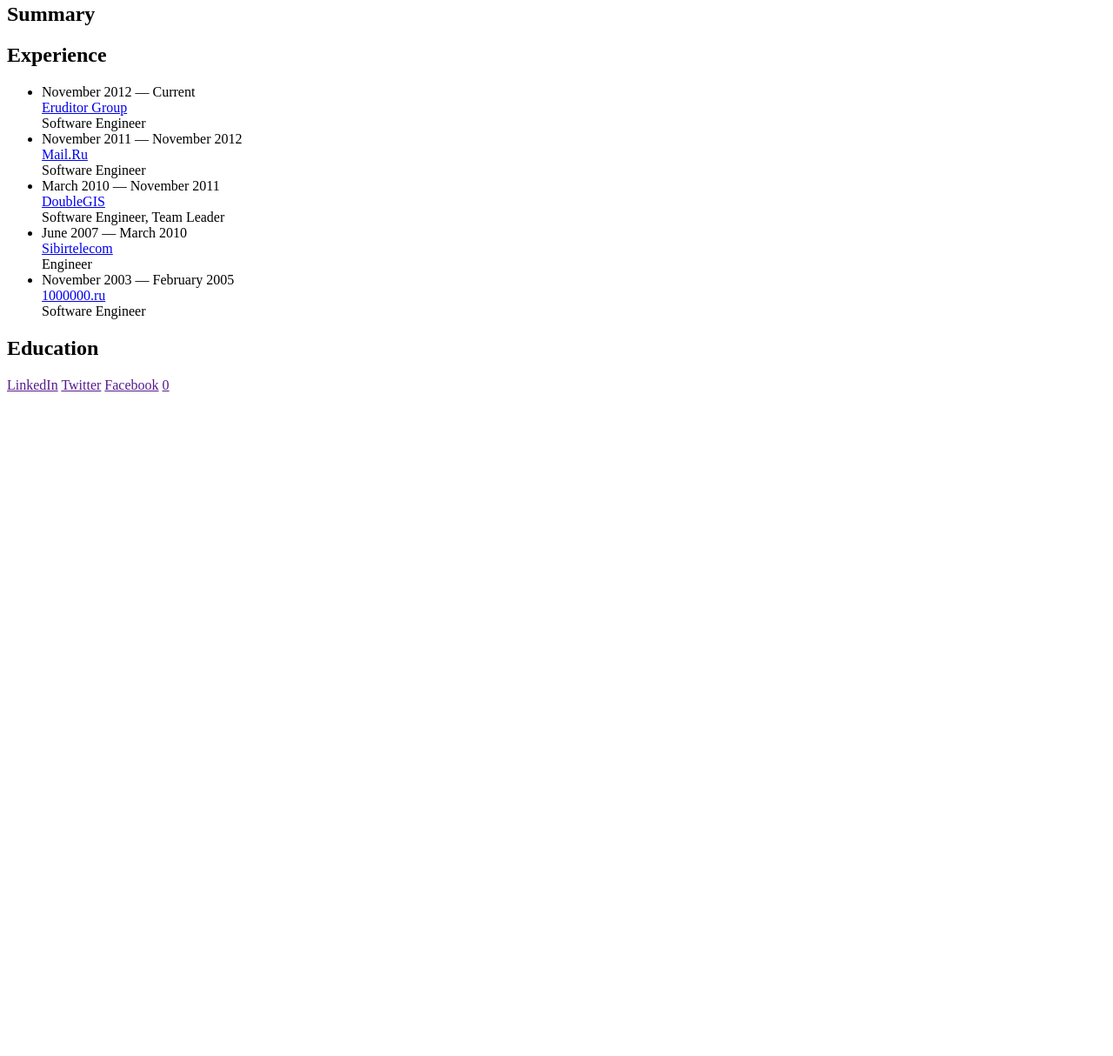
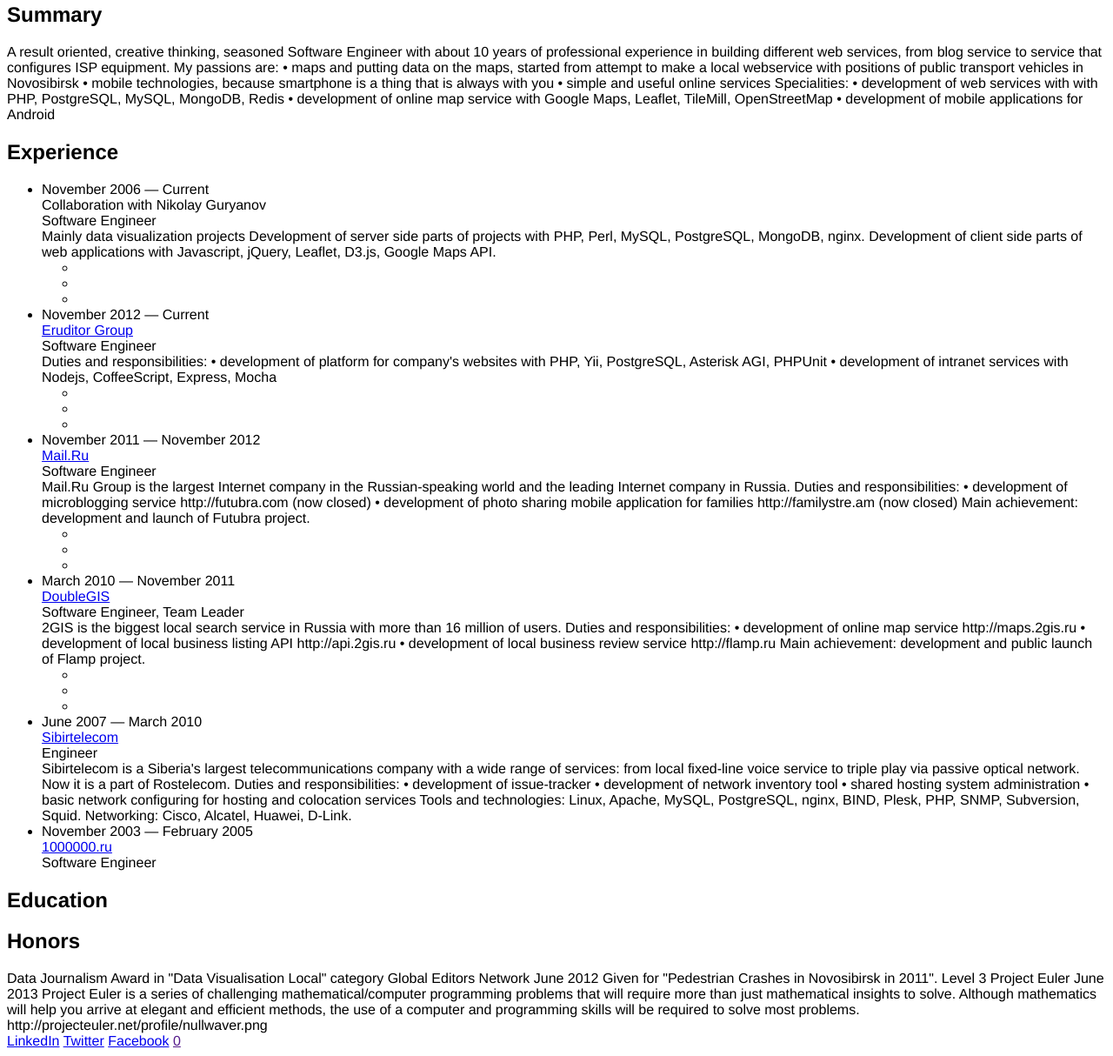
Before and after one commit to papulovskiy/papulovskiy.github.io, a plain HTML site: page index.html in a window 1280 px wide. Shown: the part 17-1231 px from the top of the page at 87% size. Before the commit the page ends 800 px from the top, so only its background shows below. Drawn offline with Linux system fonts and the light colour scheme.

Commit message:
First part of info

```diff
--- a/index.html
+++ b/index.html
@@ -3,34 +3,165 @@
       xmlns="http://www.w3.org/1999/html">
 <head>
     <title></title>
+    <style>
+        body {
+            font-family: "HelveticaNeue-Light", "Helvetica Neue Light", "Helvetica Neue", Helvetica, Arial, "Lucida Grande", sans-serif;
+            font-size: 12pt;
+        }
+    </style>
+    <script>
+        /* timeline */
+        var experience = [
+            {
+                from: new Date(2003, 11, 1),
+                to: new Date(2005, 2, 1),
+                name: "1000000.Ru",
+                title: "Software Developer"
+            },
+            {
+                from: new Date(2007, 6, 1),
+                to: new Date(2010, 3, 1),
+                name: "Sibirtelecom",
+                title: "Engineer"
+            },
+            {
+                from: new Date(2010, 3, 1),
+                to: new Date(2011, 11, 1),
+                name: "DoubleGIS",
+                title: "Software Engineer, Team Lead"
+            },
+            {
+                from: new Date(2011, 11, 1),
+                to: new Date(2012, 11, 1),
+                name: "Mail.Ru Group",
+                title: "Software Engineer"
+            },
+            {
+                from: new Date(2012, 11, 1),
+                to: new Date(),
+                name: "Eruditor Group",
+                title: "Software Engineer"
+            }
+        ];
+    </script>
 </head>
 <body>
-<h2>Summary</h2>
-<h2>Experience</h2>
+<div class="slide">
+    <h2>Summary</h2>
+    <div>
+        A result oriented, creative thinking, seasoned Software Engineer with about 10 years of professional experience in building different web services, from blog service to service that configures ISP equipment.
+
+        My passions are:
+        • maps and putting data on the maps, started from attempt to make a local webservice with positions of public transport vehicles in Novosibirsk
+        • mobile technologies, because smartphone is a thing that is always with you
+        • simple and useful online services
+
+        Specialities:
+        • development of web services with with PHP, PostgreSQL, MySQL, MongoDB, Redis
+        • development of online map service with Google Maps, Leaflet, TileMill, OpenStreetMap
+        • development of mobile applications for Android
+    </div>
+</div>
+<div class="slide">
+    <h2>Experience</h2>
+<!--
+    Timeline like Resumup
+-->
+    <div class="timeline">
+
+    </div>
+</div>
 <ul>
+    <li>
+        <div class="term">November 2006 &mdash; Current</div>
+        <div class="company">Collaboration with Nikolay Guryanov</div>
+        <div class="position">Software Engineer</div>
+        <div class="description">
+            Mainly data visualization projects
+
+            Development of server side parts of projects with PHP, Perl, MySQL, PostgreSQL, MongoDB, nginx.
+            Development of client side parts of web applications with Javascript, jQuery, Leaflet, D3.js, Google Maps API.
+        </div>
+        <div class="projects">
+            <ul>
+                <li></li>
+                <li></li>
+                <li></li>
+            </ul>
+        </div>
+    </li>
     <li>
         <div class="term">November 2012 &mdash; Current</div>
         <div class="company"><a href="http://eruditor-group.com/">Eruditor Group</a></div>
         <div class="position">Software Engineer</div>
-        <div class="description"></div>
+        <div class="description">
+            Duties and responsibilities:
+            • development of platform for company's websites with PHP, Yii, PostgreSQL, Asterisk AGI, PHPUnit
+            • development of intranet services with Nodejs, CoffeeScript, Express, Mocha
+        </div>
+        <div class="projects">
+            <ul>
+                <li></li>
+                <li></li>
+                <li></li>
+            </ul>
+        </div>
     </li>
     <li>
         <div class="term">November 2011 &mdash; November 2012</div>
         <div class="company"><a href="http://corp.mail.ru/en">Mail.Ru</a></div>
         <div class="position">Software Engineer</div>
-        <div class="description"></div>
+        <div class="description">
+            Mail.Ru Group is the largest Internet company in the Russian-speaking world and the leading Internet company in Russia.
+
+            Duties and responsibilities:
+            • development of microblogging service http://futubra.com (now closed)
+            • development of photo sharing mobile application for families http://familystre.am (now closed)
+
+            Main achievement: development and launch of Futubra project.
+        </div>
+        <div class="projects">
+            <ul>
+                <li></li>
+                <li></li>
+                <li></li>
+            </ul>
+        </div>
     </li>
     <li>
         <div class="term">March 2010 &mdash; November 2011</div>
         <div class="company"><a href="http://www.2gis.ru/en/">DoubleGIS</a></div>
         <div class="position">Software Engineer, Team Leader</div>
-        <div class="description"></div>
+        <div class="description">2GIS is the biggest local search service in Russia with more than 16 million of users.
+
+            Duties and responsibilities:
+            • development of online map service http://maps.2gis.ru
+            • development of local business listing API http://api.2gis.ru
+            • development of local business review service http://flamp.ru
+
+            Main achievement: development and public launch of Flamp project.</div>
+        <div class="projects">
+            <ul>
+                <li></li>
+                <li></li>
+                <li></li>
+            </ul>
+        </div>
     </li>
     <li>
         <div class="term">June 2007 &mdash; March 2010</div>
         <div class="company"><a href="http://www.rostelecom.ru/en/about/info/">Sibirtelecom</a></div>
         <div class="position">Engineer</div>
-        <div class="description"></div>
+        <div class="description">Sibirtelecom is a Siberia's largest telecommunications company with a wide range of services: from local fixed-line voice service to triple play via passive optical network. Now it is a part of Rostelecom.
+
+            Duties and responsibilities:
+            • development of issue-tracker
+            • development of network inventory tool
+            • shared hosting system administration
+            • basic network configuring for hosting and colocation services
+
+            Tools and technologies: Linux, Apache, MySQL, PostgreSQL, nginx, BIND, Plesk, PHP, SNMP, Subversion, Squid.
+            Networking: Cisco, Alcatel, Huawei, D-Link.</div>
     </li>
     <li>
         <div class="term">November 2003 &mdash; February 2005</div>
@@ -40,10 +171,24 @@
     </li>
 </ul>
 <h2>Education</h2>
+<h2>Honors</h2>
+<div class="description">
+    Data Journalism Award in "Data Visualisation Local" category
+    Global Editors Network
+    June 2012
+    Given for "Pedestrian Crashes in Novosibirsk in 2011".
+
+    Level 3
+    Project Euler
+    June 2013
+    Project Euler is a series of challenging mathematical/computer programming problems that will require more than just mathematical insights to solve. Although mathematics will help you arrive at elegant and efficient methods, the use of a computer and programming skills will be required to solve most problems.
+
+    http://projecteuler.net/profile/nullwaver.png
+</div>
 <div class="links">
-    <a href="">LinkedIn</a>
-    <a href="">Twitter</a>
-    <a href="">Facebook</a>
+    <a href="http://www.linkedin.com/in/papulovskiy">LinkedIn</a>
+    <a href="http://twitter.com/papulovskiy">Twitter</a>
+    <a href="http://facebook.com/papulovskiy">Facebook</a>
     <a href="">0</a>
 </div>
 </body>
```
